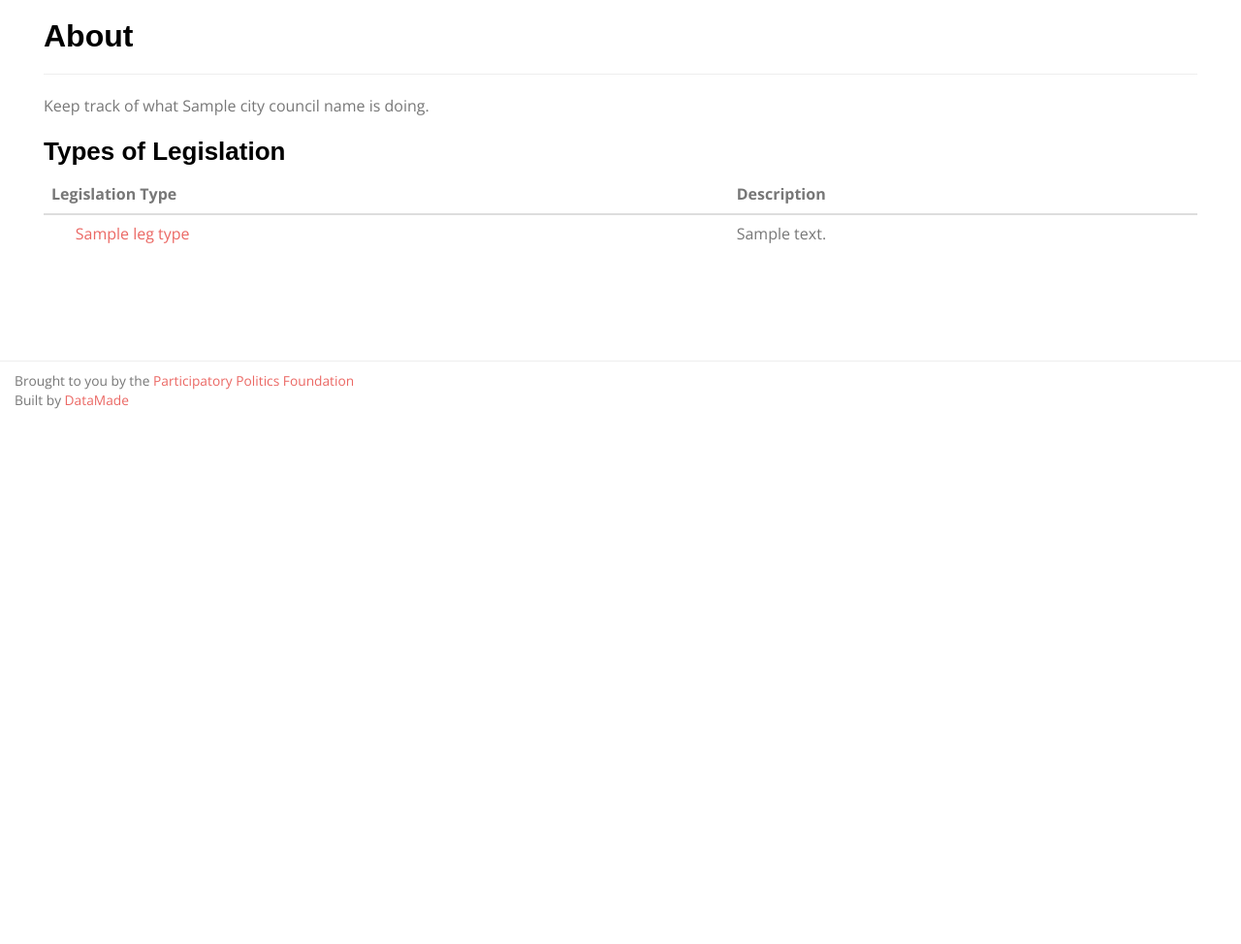
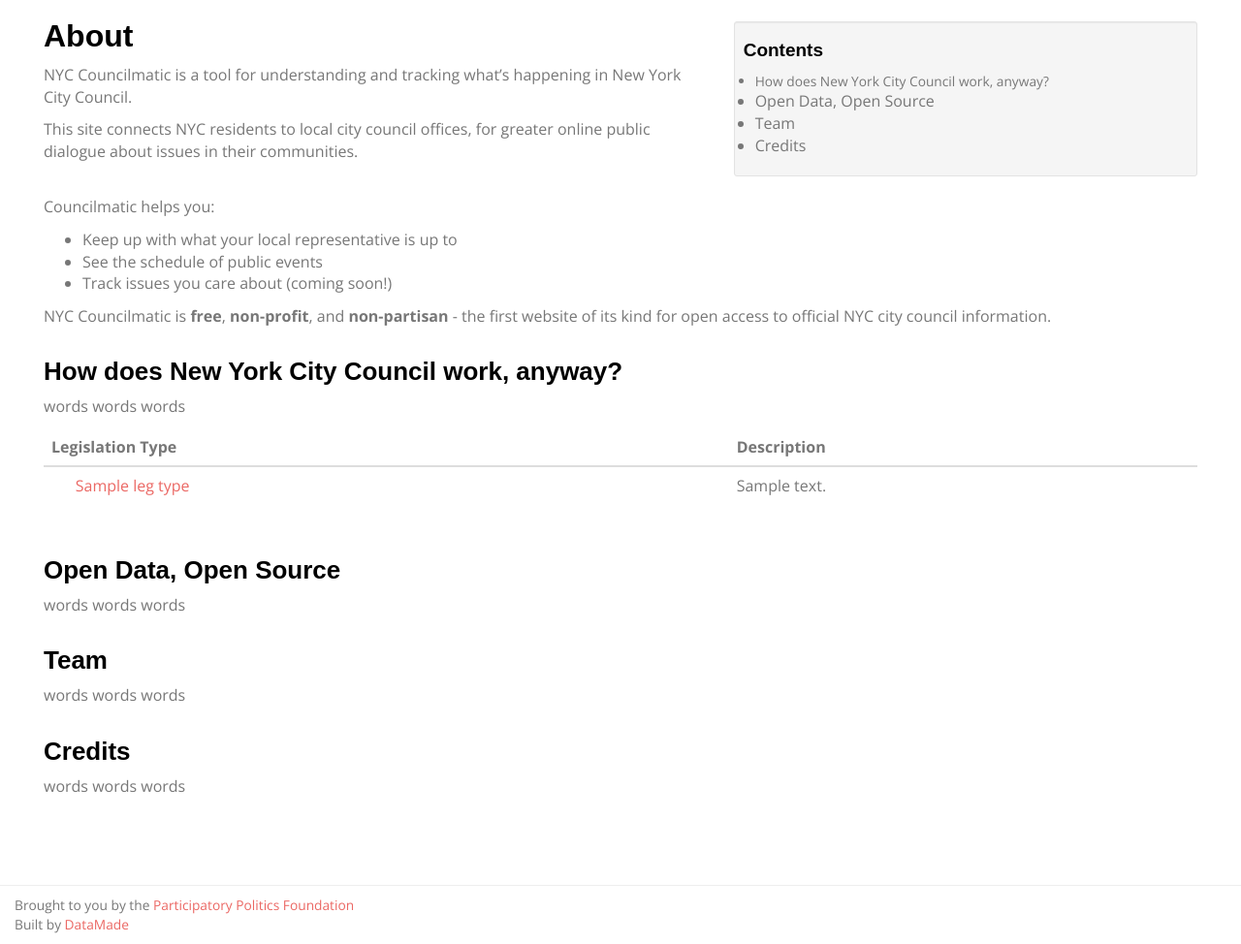
Before and after one commit to datamade/nyc-councilmatic, a Django app: template core/templates/core/about.html in a window 1280 px wide. Shown: the part 61-1035 px from the top of the page at 97% size. Before the commit the page ends 483 px from the top, so only its background shows below. Run offline with Django 3.2, Linux system fonts and the light colour scheme; the template is opened without the code that fills it: most values are stand-ins (such as "Sample title", 1, 10 or a date in 2020); parts of the project's set-up code (start-up, migrations or seed data) failed here and were passed over; some libraries are stand-ins or nearby versions; some web fonts are replaced.

Commit message:
first pass at about page

```diff
--- a/core/static/css/custom.css
+++ b/core/static/css/custom.css
@@ -77,6 +77,9 @@
 .no-pad-bottom{
     margin-bottom: 0px;
     padding-bottom: 0px;
+}
+.less-pad-list{
+    padding-left: 12px;
 }
 
 .badge-muted{
@@ -298,7 +301,7 @@
     h4, .h4 {
         font-size: 14px;
     }
-    p {
+    p, ul>li {
         font-size: 14px;
     }
 
@@ -362,9 +365,10 @@
         font-size: 12px;
     }
 
-    p{
+    p, ul>li{
         font-size: 14px;
     }
+
     p.small, p > .small {
         font-size: 12px;
     }
--- a/core/templates/core/about.html
+++ b/core/templates/core/about.html
@@ -2,13 +2,52 @@
 {% block title %}About{% endblock %}
 {% block content %}
 
+    <div class="row-fluid clearfix">
+        <div class="col-xs-7 no-pad-mobile">
+            <h2>About</h2>
+            <p>NYC Councilmatic is a tool for understanding and tracking what’s happening in New York City Council.</p>
+            <p>This site connects NYC residents to local city council offices, for greater online public dialogue about issues in their communities. </p>
+
+        </div>
+        <div class="col-xs-5 no-pad-mobile">
+            <br/>
+            <div class="well well-sm">
+                <h4>Contents</h4>
+                <ul class="less-pad-list">
+                    <li class="small">How does New York City Council work, anyway?</li>
+                    <li>Open Data, Open Source</li>
+                    <li>Team</li>
+                    <li>Credits</li>
+                </ul>
+            </div>
+        </div>
+    </div>
+
     <div class="row-fluid">
         <div class="col-sm-12">
-            <h2>About</h2>
-            <hr>
-            Keep track of what {{city_council_name}} is doing.
+            <p>Councilmatic helps you:</p>
+            <ul>
+                <li>
+                    Keep up with what your local representative is up to
+                </li>
+                <li>
+                    See the schedule of public events
+                </li>
+                <li>
+                    Track issues you care about (coming soon!)
+                </li>
+            </ul>
 
-            <h3>Types of Legislation</h3>
+            <p>NYC Councilmatic is <strong>free</strong>, <strong>non-profit</strong>, and <strong>non-partisan</strong> - the first website of its kind for open access to official NYC city council information.</p>
+        </div>
+    </div>
+
+
+    <div class="row-fluid">
+        <div class="col-sm-12">
+            <h3>How does New York City Council work, anyway?</h3>
+            <p>words words words</p>
+
             <table class="table">
                 <thead>
                     <tr>
@@ -20,8 +59,9 @@
                 {% for leg_type in legislation_type_descriptions %}
                     <tr>
                         <td>
+                            <i class="fa fa-fw fa-{{leg_type.fa_icon}}"></i>
                             <a href="/search/?q=&selected_facets=bill_type_exact:{{leg_type.search_term}}">
-                                <i class="fa fa-fw fa-{{leg_type.fa_icon}}"></i> {{leg_type.name}}
+                                {{leg_type.name}}
                             </a>
                         </td>
                         <td>
@@ -38,4 +78,25 @@
         </div>
     </div>
 
+    <div class="row-fluid">
+        <div class="col-sm-12">
+            <h3>Open Data, Open Source</h3>
+            <p>words words words</p>
+        </div>
+    </div>
+
+    <div class="row-fluid">
+        <div class="col-sm-12">
+            <h3>Team</h3>
+            <p>words words words</p>
+        </div>
+    </div>
+    <div class="row-fluid">
+        <div class="col-sm-12">
+            <h3>Credits</h3>
+            <p>words words words</p>
+        </div>
+    </div>
+
+
 {% endblock %}
```
